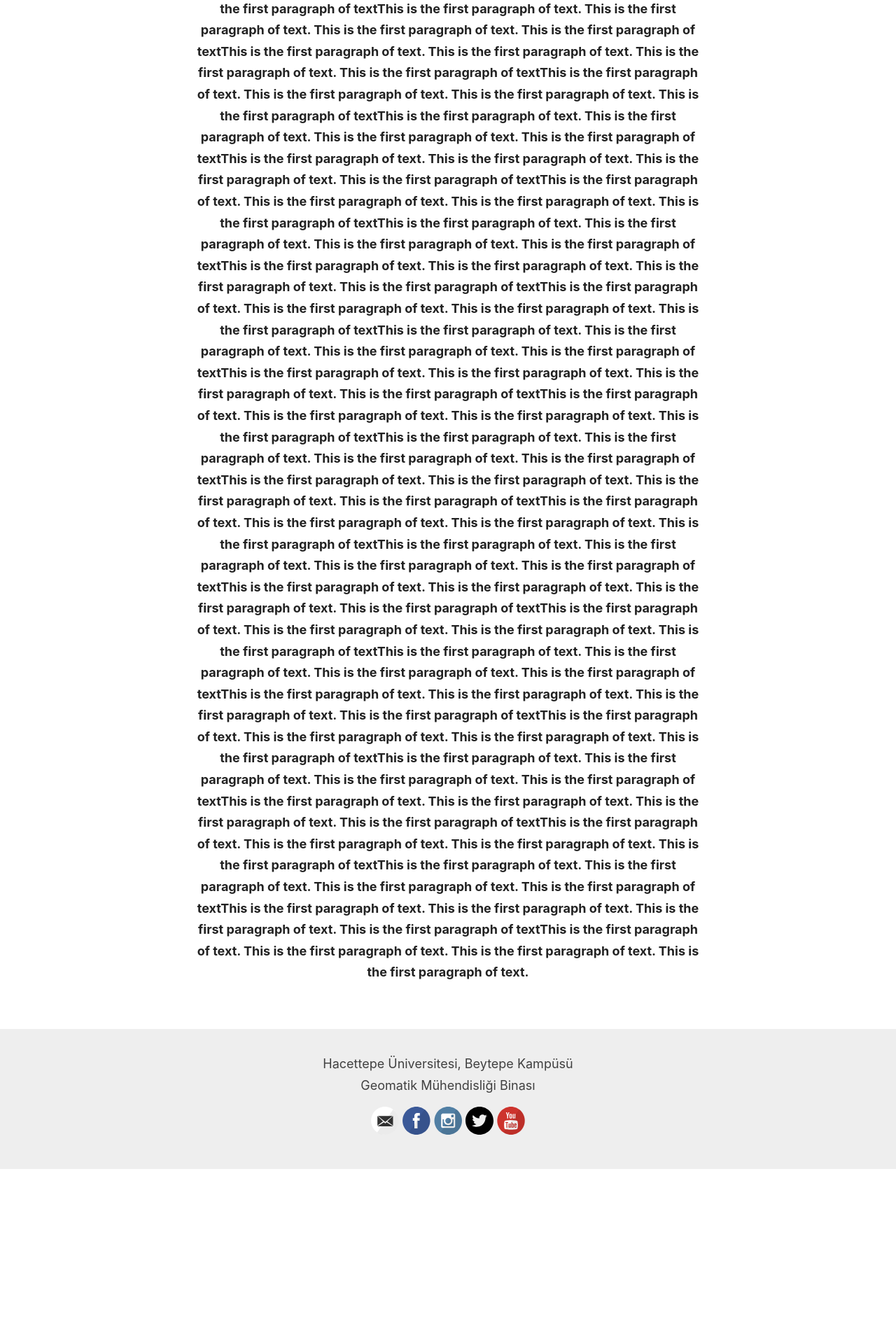
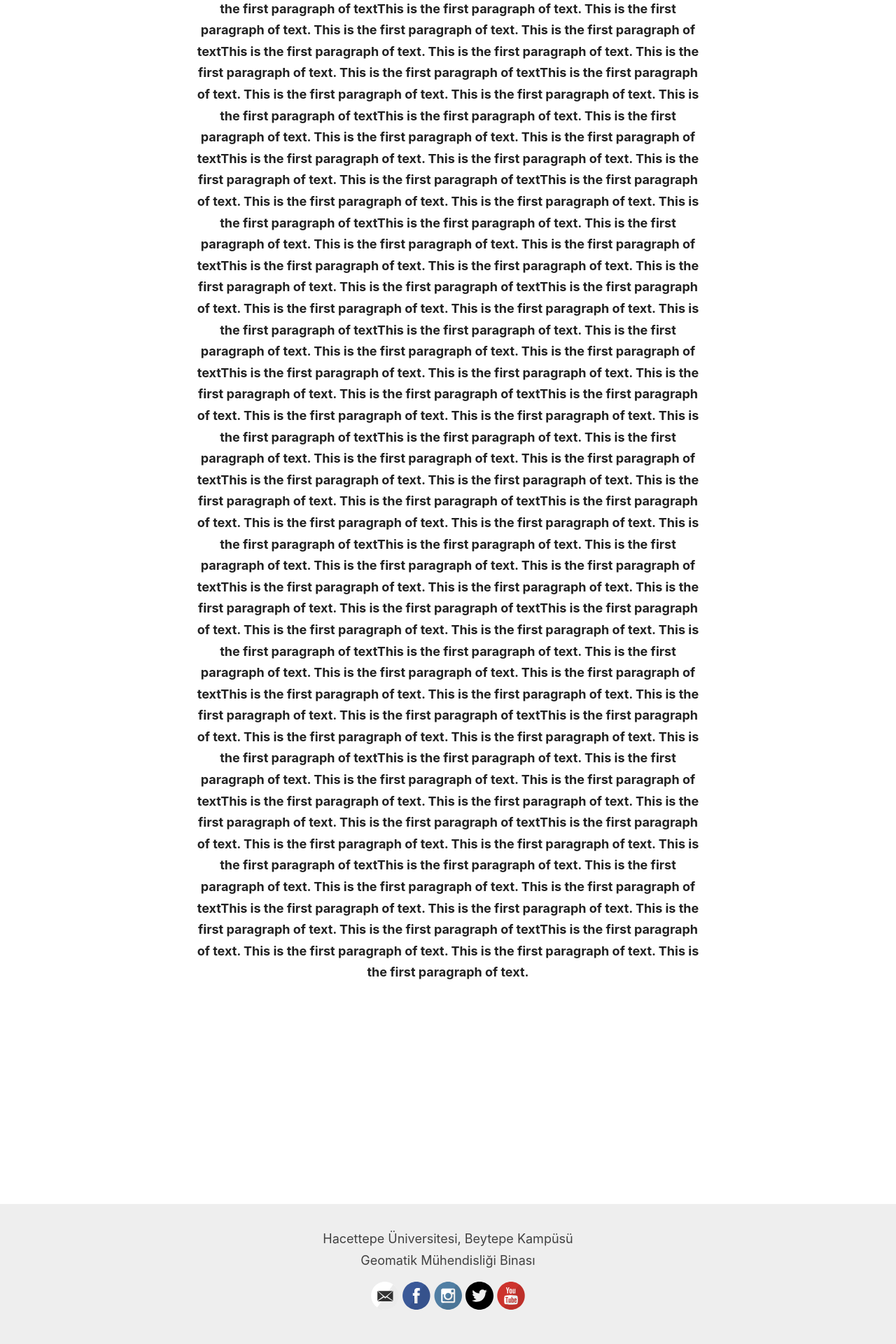
Before and after one commit to kabarmaz/kabarmaz, a Jekyll site: the page built from index.html, in a window 1280 px wide. Shown: the part 823-2743 px from the top of the page at 70% size. Built offline with Jekyll 4.4.1, drawn with Linux system fonts in a browser that asks for light colours; the list of posts is cut into pages by our own code; before the commit the page ends 2493 px from its top, so only the background shows below that.

Commit message:
Update style.scss

```diff
--- a/assets/style.scss
+++ b/assets/style.scss
@@ -408,7 +408,7 @@ nav {
 }
 
 .wrapper-main {
-  padding-bottom: 250px;
+  padding-bottom: 500px;
 }
 
 .wrapper-footer {
```
